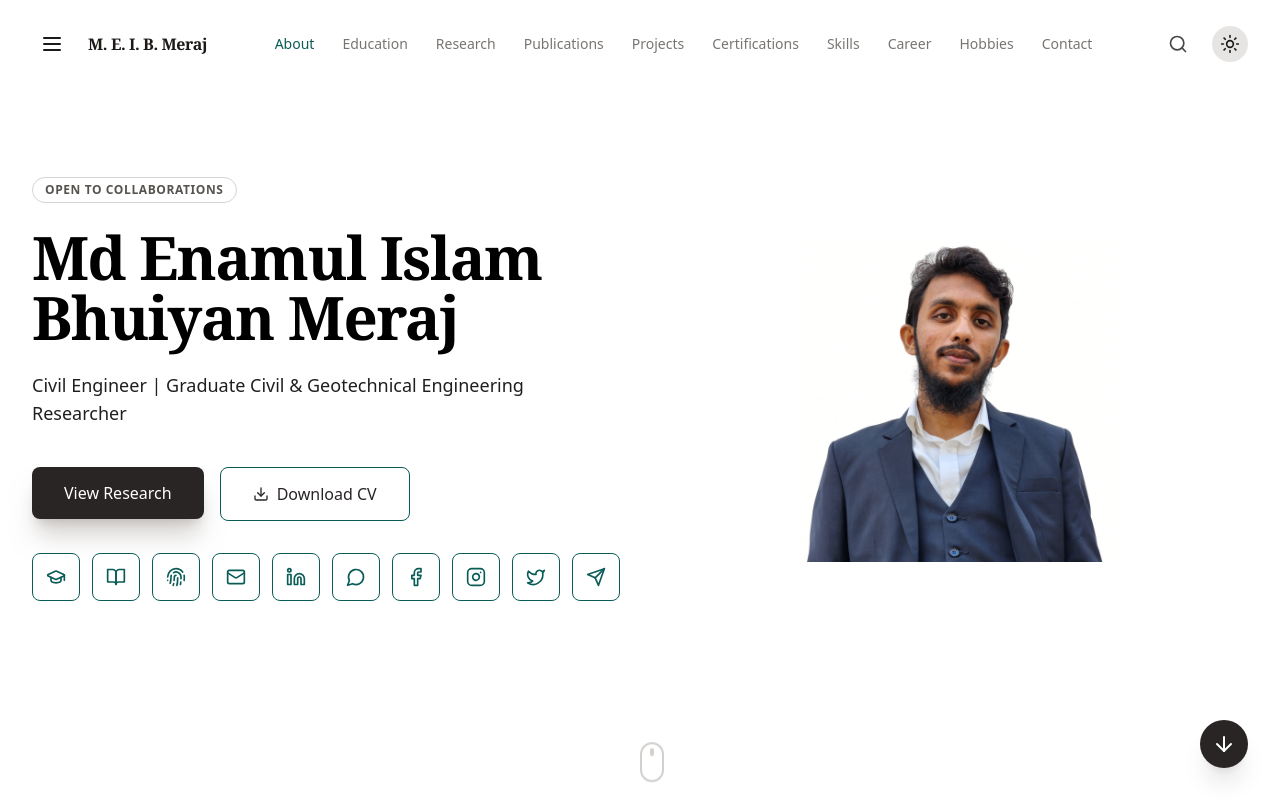
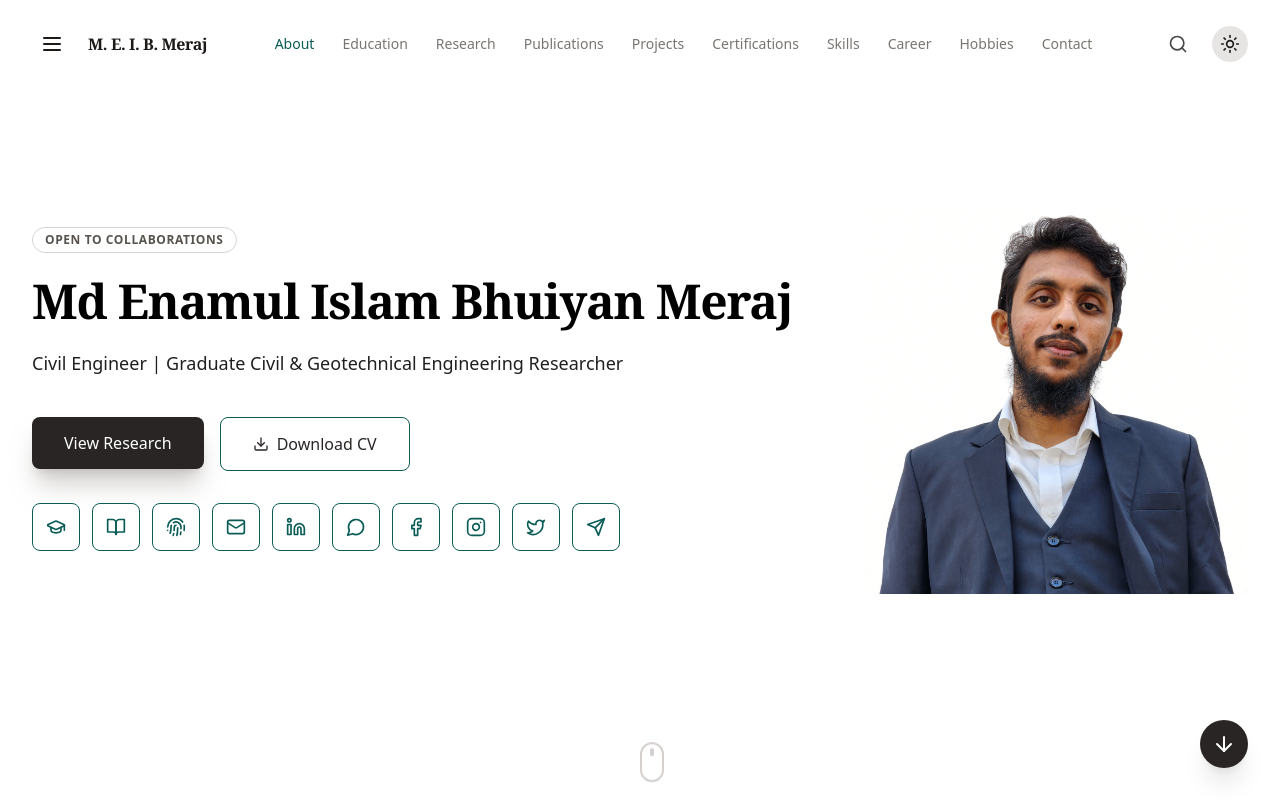
Before and after one commit to enamulislammeraj25-rin/portfolio-xrin, a React (Create React App) app: page / in a window 1280 px wide. Shown: the top 800 px of the page. Built offline with nearby package versions, Linux system fonts and the light colour scheme.

Commit message:
Turn off dark-theme nodes. Enlarge and right-align the hero photo so the name fits one line.

```diff
--- a/src/App.js
+++ b/src/App.js
@@ -833,7 +833,7 @@ export default function App() {
       <>
       <section className="relative min-h-screen flex items-center overflow-hidden">
         <div className="absolute inset-0 z-0 transition-colors duration-500">
-           {theme !== 'light' && theme !== 'atelier' && theme !== 'blueprint' && <ParticleCanvas theme={theme} />}
+           {theme !== 'light' && theme !== 'dark' && theme !== 'atelier' && theme !== 'blueprint' && <ParticleCanvas theme={theme} />}
         </div>
 
         <div className={`absolute inset-0 z-1 pointer-events-none bg-gradient-to-b
@@ -842,7 +842,7 @@ export default function App() {
              'from-transparent via-black/10 to-transparent'}`}
         />
 
-        <div className="relative z-10 w-full max-w-[90rem] mx-auto px-5 md:px-8 grid md:grid-cols-2 gap-10 items-center py-24">
+        <div className="relative z-10 w-full max-w-[90rem] mx-auto px-5 md:px-8 grid md:grid-cols-[1fr_auto] gap-6 lg:gap-8 items-center py-24">
           <div className="text-left">
           <div className={`mb-6 inline-flex items-center px-3 py-1 rounded-full backdrop-blur-sm text-xs font-semibold tracking-wider uppercase animate-in fade-in slide-in-from-bottom-4 duration-700 delay-100 border
              ${isLight ? 'border-stone-300 bg-white/50 text-stone-600' :
@@ -853,7 +853,7 @@ export default function App() {
           {theme === 'blueprint' && (
             <div className="mb-3 text-[11px] tracking-[0.35em] uppercase text-[#F2C14E]/80">Survey of a career</div>
           )}
-          <h1 className="text-3xl sm:text-4xl md:text-5xl lg:text-6xl font-serif font-bold tracking-tight mb-6 animate-in fade-in slide-in-from-bottom-8 duration-700 delay-200">
+          <h1 className="text-3xl sm:text-4xl md:text-[2.4rem] lg:text-[2.7rem] xl:text-5xl font-serif font-bold tracking-tight mb-6 max-lg:whitespace-normal lg:whitespace-nowrap animate-in fade-in slide-in-from-bottom-8 duration-700 delay-200">
             {PORTFOLIO_DATA.profile.name}
           </h1>
           {theme === 'blueprint' && <div className="w-24 h-[2px] bg-[#F2C14E] mb-6" />}
@@ -914,7 +914,7 @@ export default function App() {
           </div>
           </div>
 
-          <div className="flex items-center justify-center">
+          <div className="flex items-center justify-end md:pl-4">
             <img
               src={
                 theme === 'dark' ? '/hero-dark.png' :
@@ -924,7 +924,7 @@ export default function App() {
                 '/hero-light.png'
               }
               alt={PORTFOLIO_DATA.profile.name}
-              className="w-56 sm:w-64 md:w-72 lg:w-80 h-auto object-contain pointer-events-none select-none"
+              className="w-64 sm:w-72 md:w-80 lg:w-96 h-auto object-contain pointer-events-none select-none"
             />
           </div>
         </div>
```
